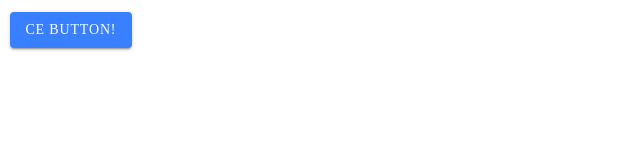
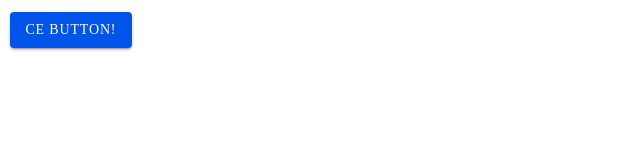
Before and after one commit to liamdebeasi/core-vanilla-ce, a website built with Parcel: page index.html in a window 1280 px wide. Shown: the whole page, without its empty margins (0-640 px from the left). Built offline with nearby package versions, Linux system fonts and the light colour scheme.

Commit message:
update parcel, ionic, remove ionicons and babel

```diff
--- a/index.html
+++ b/index.html
@@ -9,8 +9,7 @@
 <body>
 	<div id="app"></div>
 
-	<script src="src/index.js">
-	</script>
+	<script type="module" src="src/index.js"></script>
 </body>
 
 </html>
```
Also changed, not shown: package.json (+2 -10 lines), 2 other files.
